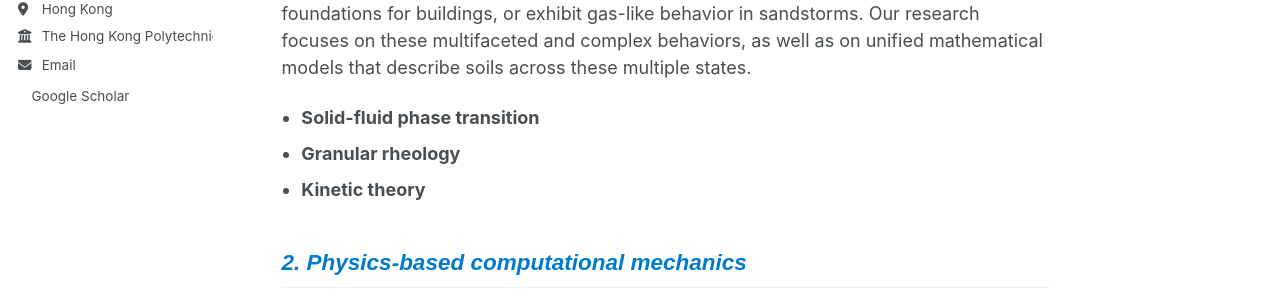
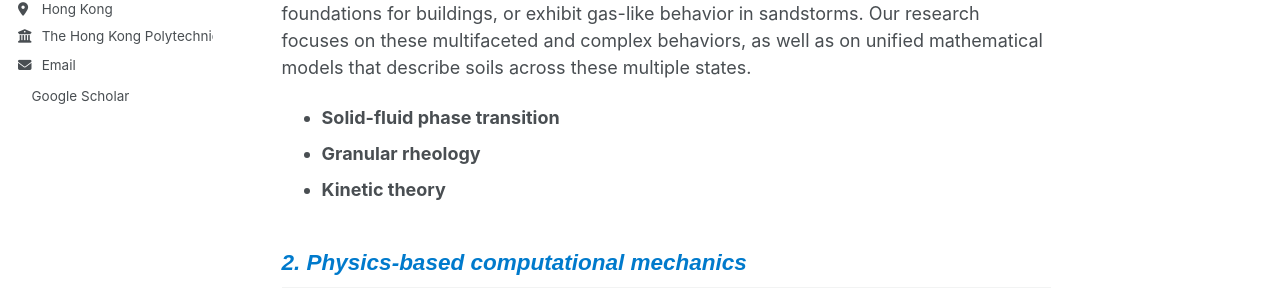
Before and after one commit to fenghang454/fenghang454.github.io, a Jekyll site: the page built from _pages/research.md, in a window 1280 px wide. Shown: the part 351-651 px from the top of the page. Built offline with Jekyll 4.4.1, drawn with Linux system fonts in a browser that asks for light colours; a style sheet for code colours, icons or effects is not loaded.

Commit message:
Update research.md

```diff
--- a/_pages/research.md
+++ b/_pages/research.md
@@ -10,12 +10,9 @@ author_profile: true
 
 ## <span style="font-family: Arial; font-style: italic; color: #007ACC;">1. Soil behaviours </span>
 Like water, soils can exhibit solid-like, fluid-like, and gas-like behaviors. For example, they may behave like a fluid on beaches or in deserts, act as a solid when serving as foundations for buildings, or exhibit gas-like behavior in sandstorms. Our research focuses on these multifaceted and complex behaviors, as well as on unified mathematical models that describe soils across these multiple states.
-
-<ul style="padding-left: 1.1em; margin-left: 0;">
-  <li><strong>Solid-fluid phase transition</strong></li>
-  <li><strong>Granular rheology</strong></li>
-  <li><strong>Kinetic theory</strong></li>
-</ul>
+- **Solid-fluid phase transition**
+- **Granular rheology**
+- **Kinetic theory**
 
 ## <span style="font-family: Arial; font-style: italic; color: #007ACC;">2. Physics-based computational mechanics </span>
 Real-world geohazards (e.g., landslides and soil surface erosion) usually has the large-deformation, large-scale, and multi-physics characteristic. Hence, we use the continuum-based numerical model to develop an efficient physics-based numerical platform.
```
